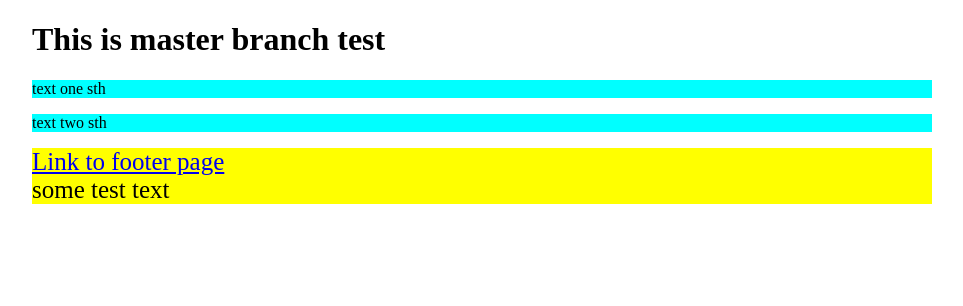
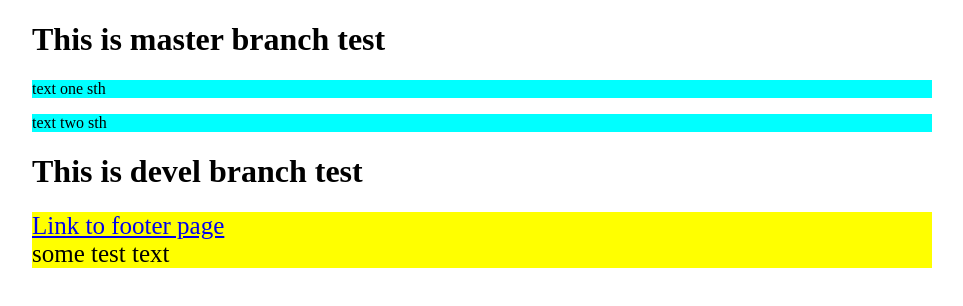
Before and after one commit to yugro/git_test, a plain HTML site: page index.html in a window 1280 px wide. Shown: the whole page, without its empty margins (158-1121 px from the left). Drawn offline with Linux system fonts and the light colour scheme.

Commit message:
edited 1st devel commit

```diff
--- a/index.html
+++ b/index.html
@@ -1,15 +1,18 @@
 <!DOCTYPE html>
 <html>
 <head>
-    <title>Master branch</title>
+    <title>Devel branch</title>
     <meta charset="utf-8">
     <link rel="stylesheet" type="text/css" href="index.css">
 </head>
 <body>
+
 <h1>This is master branch test</h1>
 	<p>text one sth</p>
 	<p>text two sth</p>
-</div>
+
+<h1>This is devel branch test</h1>
+
 <div>
     <a href="footer.html">Link to footer page</a>
 </div>
```
